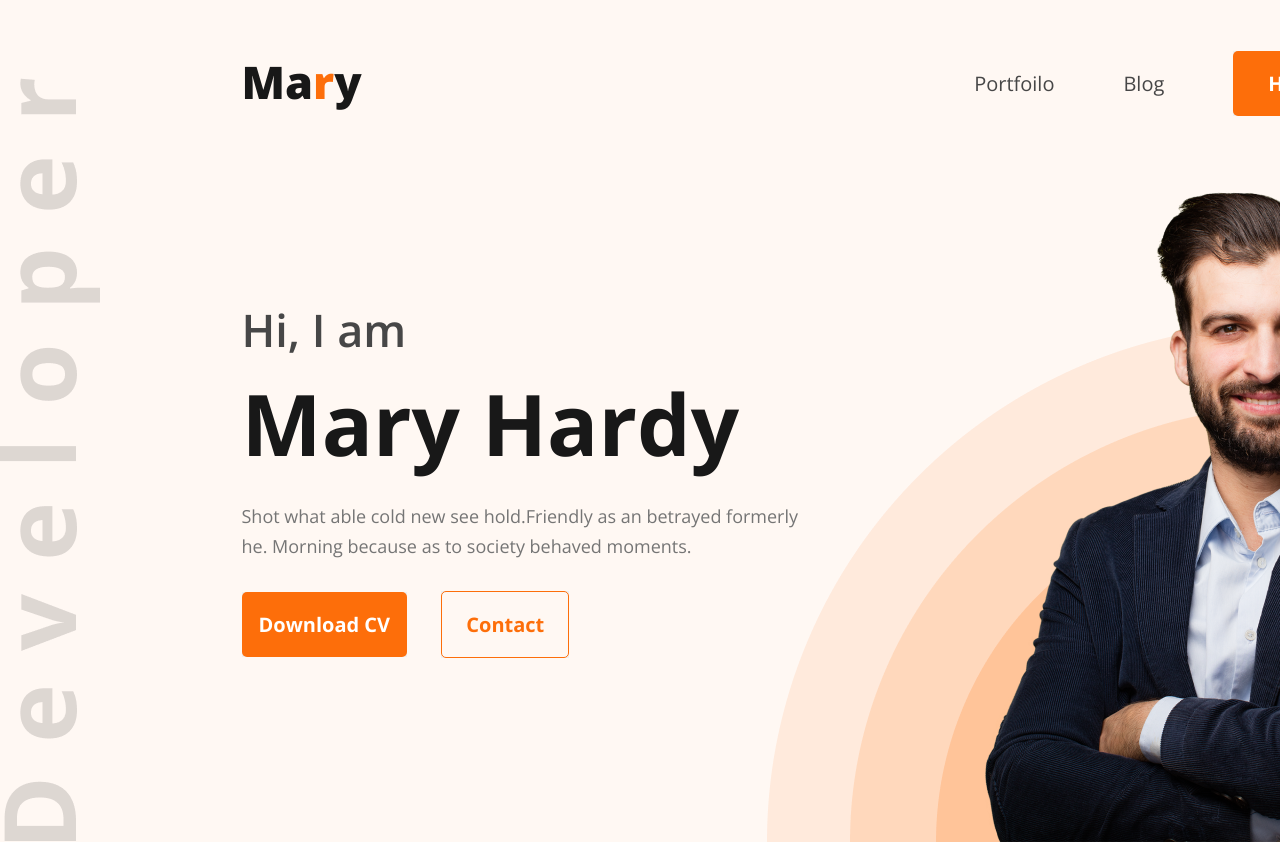
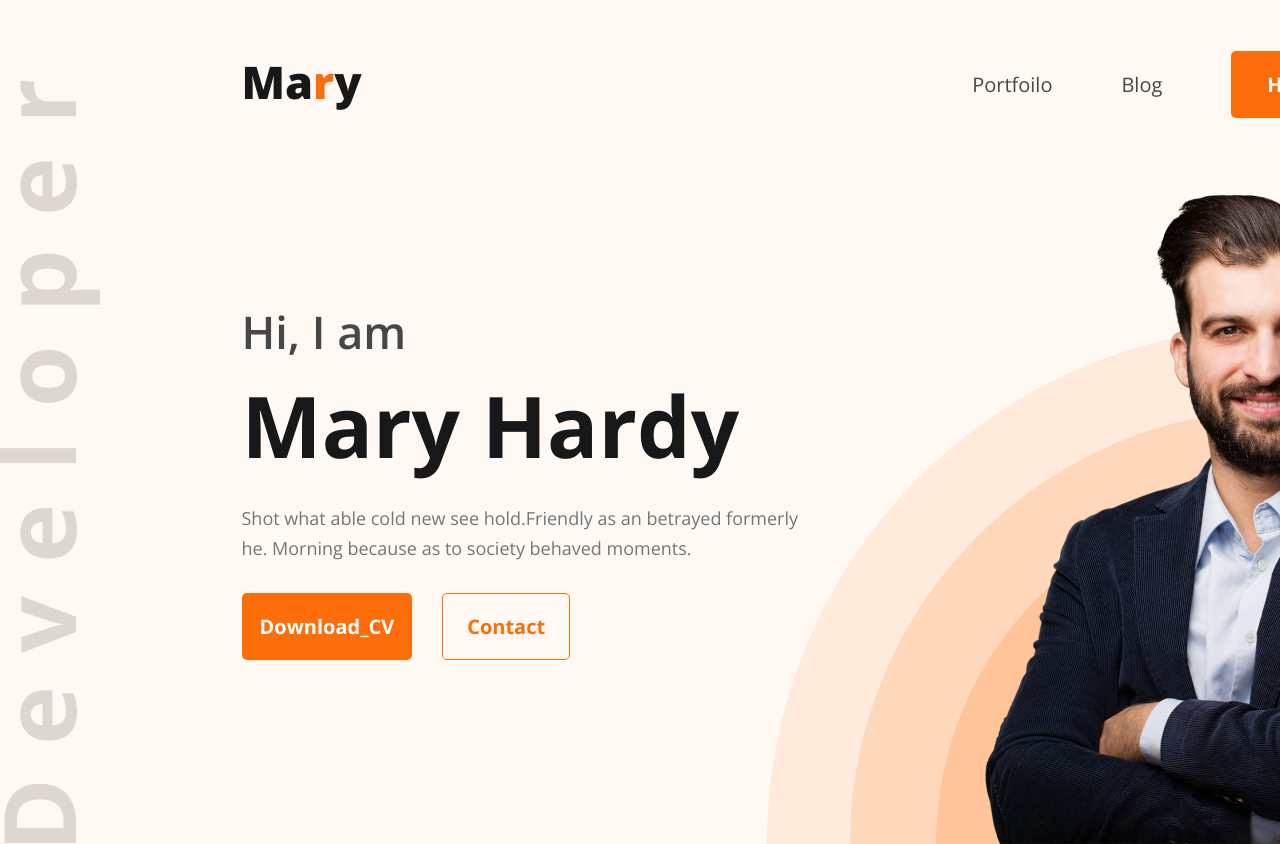
Before and after one commit to Yuvraj-Hossain047/portfolio-ph-project, a plain HTML site: page index.html in a window 1280 px wide. Shown: the top 844 px of the page. Drawn offline with nearby package versions, Linux system fonts and the light colour scheme.

Commit message:
banner part final

```diff
--- a/css/style.css
+++ b/css/style.css
@@ -74,11 +74,13 @@ button{
     font-weight: 700;
     line-height: 27px;
     border-radius: 5px;
+    border: 1px solid transparent;
     transition: .4s ease-in-out;
 }
 .hero .navi .nav_btn a:hover{
-    background-color: #FFF;
+    background-color: transparent;
     color: #FD6E0A;
+    border-color: #FD6E0A;
 }
 .banner{
     width: 1140px;
@@ -112,6 +114,7 @@ button{
 }
 .banner_btn{
     margin-bottom: 184px;
+    display: flex;
 }
 .banner_btn .btn_cv{
     margin-right: 30px;
@@ -123,16 +126,18 @@ button{
     font-size: 20px;
     font-weight: 700;
     line-height: 27px;
+    border: 1px solid transparent;
     border-radius: 5px;
     transition: .4s ease-in-out;
 }
 .banner_btn .btn_cv a:hover{
-    background-color: #FFF;
+    background-color: transparent;
     color: #FD6E0A;
+    border-color: #FD6E0A;
 }
 .banner_btn .btn_c a{
     padding: 19px 24px;
-    background-color: #FFF8F3;
+    background-color: transparent;
     color: #FD6E0A;
     font-size: 20px;
     font-weight: 700;
@@ -140,6 +145,7 @@ button{
     border: 1px solid #FD6E0A;
     border-radius: 5px;
     transition: .4s ease-in-out;
+    cursor: pointer;
 }
 .banner_btn .btn_c a:hover{
     background-color: #FD6E0A;
--- a/index.html
+++ b/index.html
@@ -22,9 +22,9 @@
                     <li><a href="#">Portfoilo</a></li>
                     <li><a href="#">Blog</a></li>
                 </ul>
-                <button class="nav_btn">
+                <div class="nav_btn">
                     <a href="#">Hire Me</a>
-                </button>
+                </div>
             </div>
         </nav>
         <div class="banner">
@@ -34,8 +34,8 @@
                 <p>Shot what able cold new see hold.Friendly as an betrayed formerly he. Morning because as to society behaved moments.</p>
             </div>
             <div class="banner_btn">
-                <button class="btn_cv"><a href="#">Download CV</a></button>
-                <button class="btn_c"><a href="#">Contact</a></button>
+                <div class="btn_cv"><a href="#">Download_CV</a></div>
+                <div class="btn_c"><a href="#">Contact</a></div>
             </div>
         </div>
         <div class="hero_img">
```
